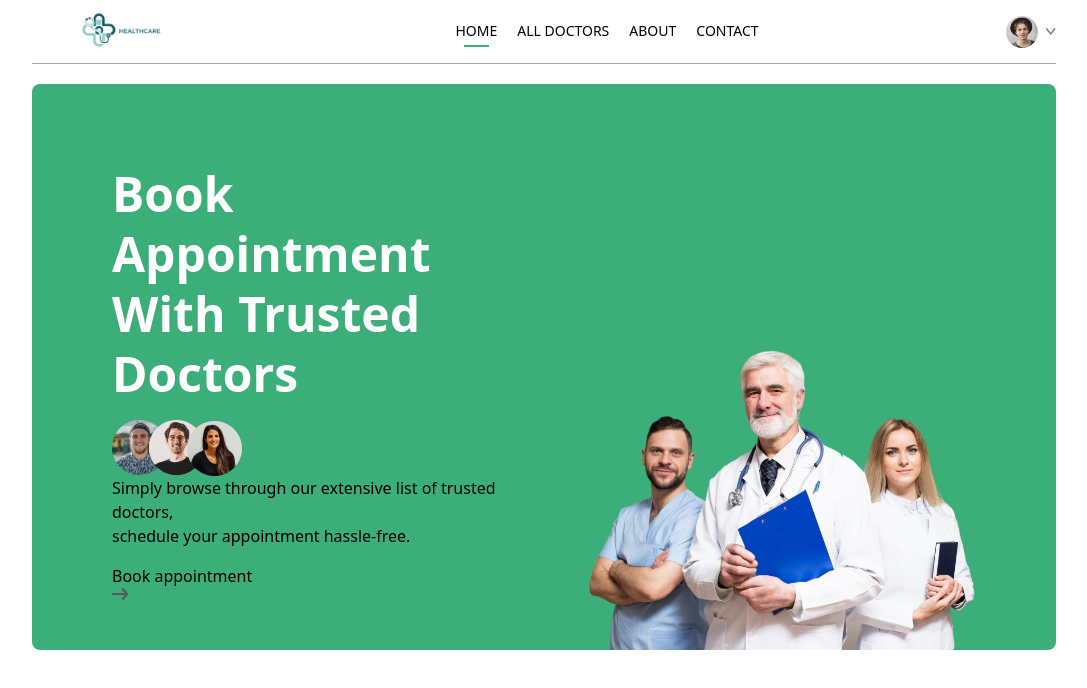
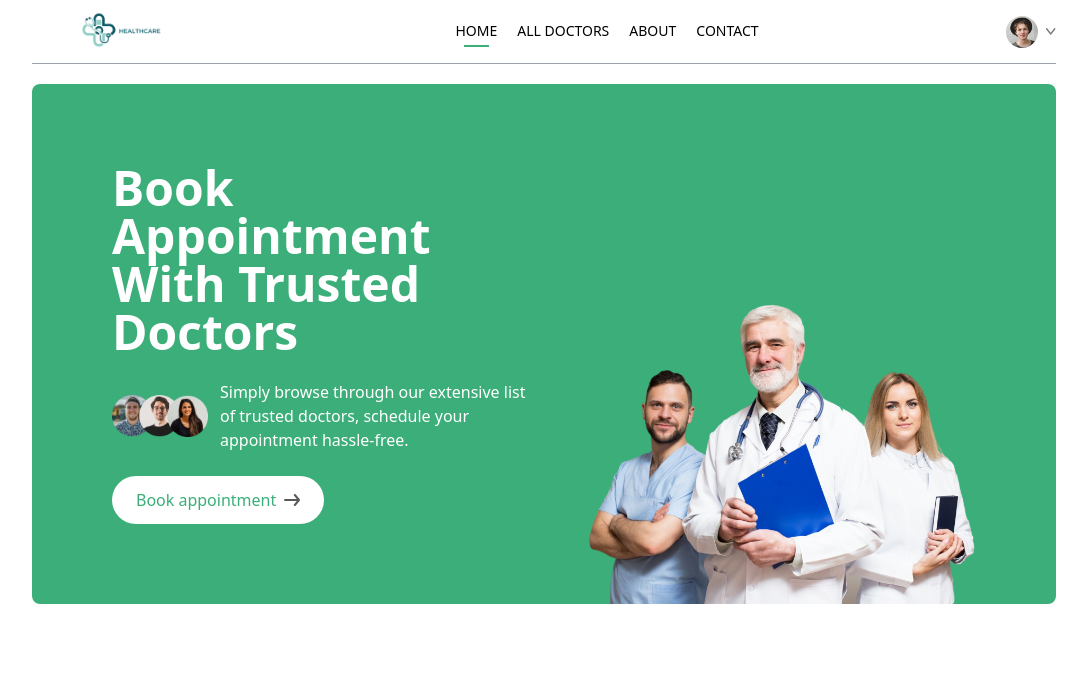
Before and after one commit to Suraj-219/Health-Care, a React (Vite) app in the folder frontend/: page / in a window 1280 px wide. Shown: the top 688 px of the page, without its empty margins (96-1183 px from the left). Built offline with nearby package versions, Linux system fonts and the light colour scheme.

Commit message:
update header components

```diff
--- a/frontend/src/components/Header.jsx
+++ b/frontend/src/components/Header.jsx
@@ -1,28 +1,47 @@
 import React from 'react'
-import {assets} from '../assets/assets'
+import { assets } from '../assets/assets'
 
 const Header = () => {
   return (
-    <div className='flex flex-col md:flex-row flex-wrap bg-primary rounded-lg px-6 md:px-10 lg:px-20'>
+    <div className="flex flex-col md:flex-row bg-primary rounded-lg px-6 md:px-12 lg:px-20 py-10 md:py-0 overflow-hidden">
 
-        {/* ---left side--- */}
-        <div className='md:w-1/2 flex flex-col items-start justify-center gap-4 py-10 m-auto md:py-20 md:mb-[-30px]'>
-            <p className='text-3xl md:text-4xl lg:text-5xl text-white font-semibold leading-tight md:leading-tight lg:leading-tight'>
-                Book Appointment <br/> With Trusted Doctors
-            </p>
-            <div>
-                <img src={assets.group_profiles} alt="" />
-                <p>Simply browse through our extensive list of trusted doctors, <br/> schedule your appointment hassle-free.</p>
-            </div>
-            <a href="">
-                Book appointment <img src={assets.arrow_icon} alt="" />
-            </a>
+      {/* -------- Left Section -------- */}
+      <div className="md:w-1/2 flex flex-col justify-center gap-6 md:py-20">
+
+        <p className="text-3xl md:text-4xl lg:text-5xl font-semibold text-white leading-snug">
+          Book Appointment <br /> With Trusted Doctors
+        </p>
+
+        <div className="flex items-center gap-3">
+          <img
+            src={assets.group_profiles}
+            alt=""
+            className="w-24"
+          />
+          <p className="text-white text-sm md:text-base">
+            Simply browse through our extensive list of trusted doctors,
+            schedule your appointment hassle-free.
+          </p>
         </div>
 
-        {/* ---right side--- */}
-        <div className='md:w-1/2 relative flex justify-end'>
-            <img className='w-full md:w-[90%] md:absolute bottom-0 h-auto rounded-lg' src={assets.header_img} alt="" />
-        </div>
+        <a
+          href="#speciality"
+          className="flex items-center gap-2 bg-white text-primary px-6 py-3 rounded-full w-fit font-medium hover:scale-105 transition"
+        >
+          Book appointment
+          <img src={assets.arrow_icon} alt="" className="w-4" />
+        </a>
+      </div>
+
+      {/* -------- Right Section -------- */}
+      <div className="md:w-1/2 relative flex justify-end">
+        <img
+          src={assets.header_img}
+          alt=""
+          className="w-full md:w-[90%] md:absolute bottom-0"
+        />
+      </div>
+
     </div>
   )
 }
```
